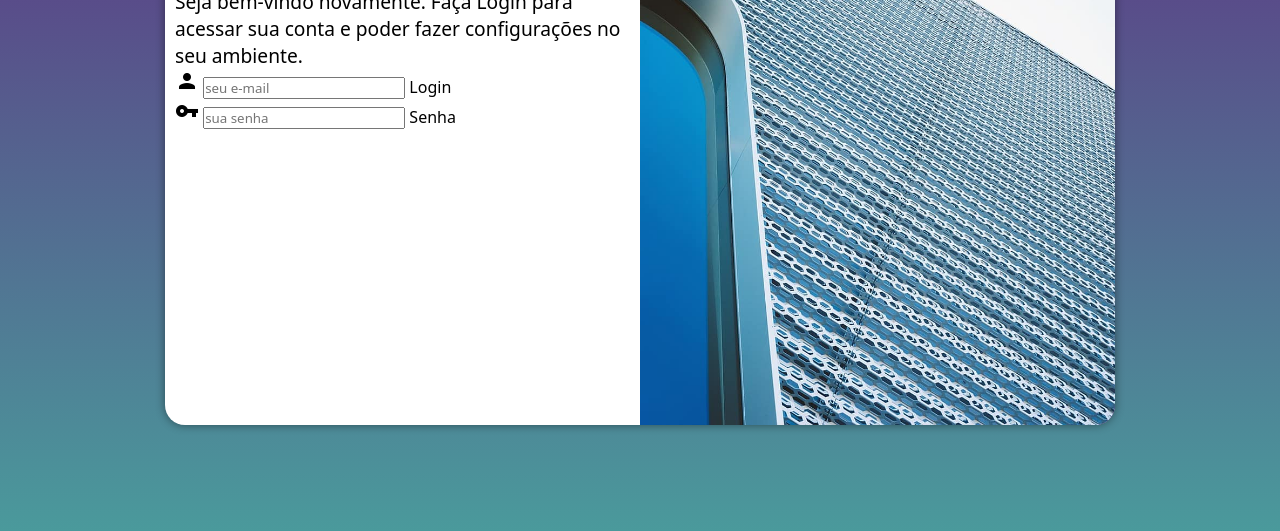
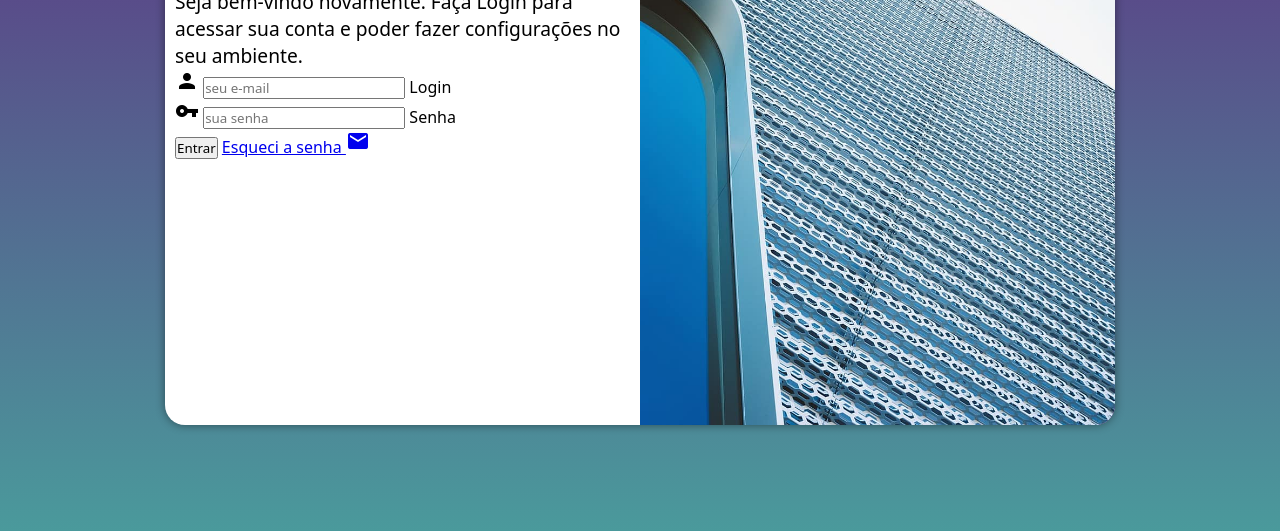
Before and after one commit to k2c-cacc/projeto-login, a plain HTML site: page index.html in a window 1280 px wide. Shown: the part 225-756 px from the top of the page. Drawn offline with Linux system fonts and the light colour scheme.

Commit message:
projeto-login index esqueci senha

```diff
--- a/index.html
+++ b/index.html
@@ -33,6 +33,8 @@
                         <input type="password" name="senha" id="isenha" placeholder="sua senha" autocomplete="current-password" required minlength="8" maxlength="20">
                         <label for="isenha">Senha</label>
                     </div>
+                    <input type="submit" value="Entrar">
+                    <a href="esqueci.html">Esqueci a senha <span class="material-icons">mail</span></a>
                 </form>
             </div>
         </section>
```
